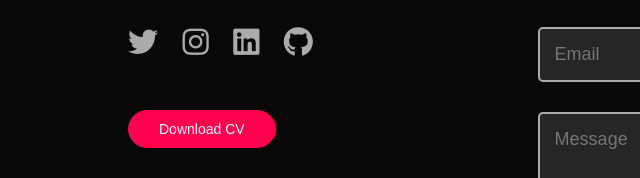
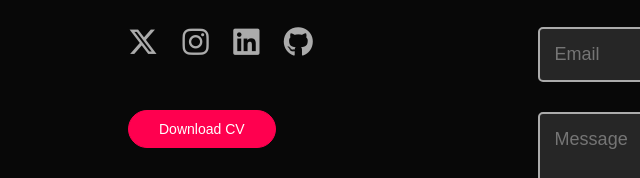
Before and after one commit to zaineel/zaineelmithani.github.io, a plain HTML site: page index.html in a window 1280 px wide. Shown: the part 3252-3430 px from the top of the page, 0-640 px from the left. Drawn offline with Linux system fonts and the light colour scheme.

Commit message:
changed twitter's icon

```diff
--- a/index.html
+++ b/index.html
@@ -188,7 +188,7 @@
                 <div class="contact-left">
                     <h1 class="sub-title">Contact Me</h1>
                     <div class="social-icons">
-                        <a href="https://twitter.com/MithaniZaineel"><i class="fa-brands fa-twitter"></i></a>
+                        <a href="https://twitter.com/MithaniZaineel"><i class="fa-brands fa-x-twitter"></i></i></a>
                         <a href="https://www.instagram.com/zaineelmithani/"><i class="fa-brands fa-instagram"></i></a>
                         <a href="https://www.linkedin.com/in/zaineel-mithani-19588025b/"><i class="fa-brands fa-linkedin"></i></a>
                         <a href="https://github.com/zaineel"><i class="fa-brands fa-github"></i></a>
```
